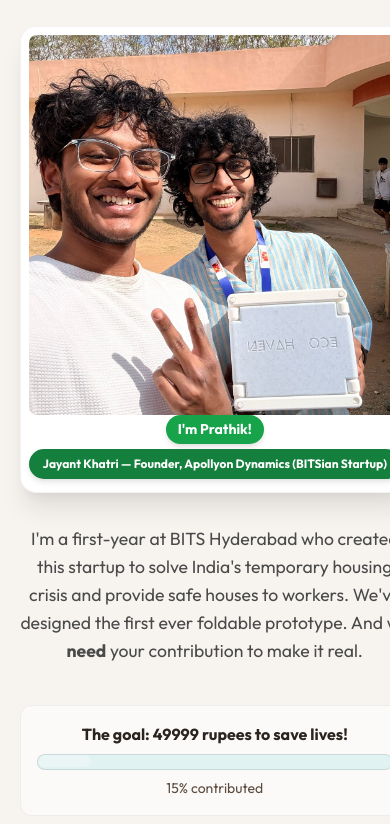
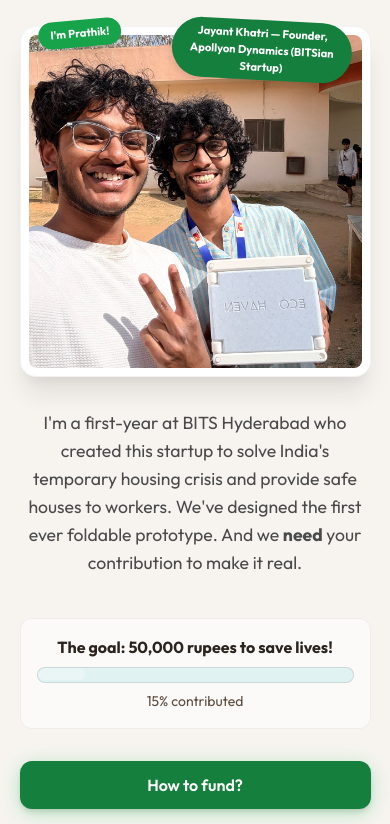
Before and after one commit to Stponnada/Ecohaven, a website built with Vite: page index.html in a window 390 px wide. Shown: the part 251-1075 px from the top of the page. Built offline with nearby package versions, Linux system fonts and the light colour scheme.

Commit message:
mobile fix

```diff
--- a/index.html
+++ b/index.html
@@ -97,7 +97,7 @@
                 </p>
 
                 <div class="progress-section">
-                    <p class="progress-goal">The goal: 49999 rupees to save lives!</p>
+                    <p class="progress-goal">The goal: 50,000 rupees to save lives!</p>
                     <div class="progress-container">
                         <div class="progress-bar" style="width: 15%;"></div>
                     </div>
@@ -137,7 +137,7 @@
                         <img src="assets/Photo2.jpeg" alt="Journey Image 2">
                     </div>
                     <div class="gallery-item">
-                        <img src="assets/Photo3.jpeg" alt="Journey Image 3">
+                        <img src="assets/Photo3.jpeg" alt="Journey Image 3" style="object-position: center top;">
                     </div>
                     <div class="gallery-item">
                         <img src="assets/Photoadd3.jpeg" alt="Journey Image 4">
--- a/script.js
+++ b/script.js
@@ -88,7 +88,10 @@ function initSmoothScroll() {
 
                 // Close mobile menu if open
                 const navLinks = document.getElementById('navLinks');
+                const mobileMenuBtn = document.getElementById('mobileMenuBtn');
                 navLinks.classList.remove('active');
+                if (mobileMenuBtn) mobileMenuBtn.classList.remove('active');
+                document.body.style.overflow = '';
             }
         });
     });
--- a/styles.css
+++ b/styles.css
@@ -696,19 +696,54 @@ h6 {
 }
 
 @media (max-width: 768px) {
-
-    .author-arrow,
+    .author-arrow {
+        position: absolute;
+        top: -2%;
+        left: 5%;
+        transform: rotate(-5deg);
+        z-index: 11;
+    }
+
     .jayant-arrow {
-        position: static;
-        margin-bottom: 10px;
-        transform: none !important;
+        position: absolute;
+        top: -2%;
+        right: 5%;
+        left: auto;
+        bottom: auto;
+        transform: rotate(3deg);
+        z-index: 10;
+        width: auto;
+        display: flex;
+        justify-content: flex-end;
+    }
+
+    .author-arrow span,
+    .jayant-arrow span {
+        font-size: 0.7rem;
+        padding: 5px 12px;
+        white-space: normal;
+        text-align: center;
+        box-shadow: var(--shadow-lg);
+        display: inline-block;
+    }
+
+    .jayant-arrow span {
+        max-width: 180px;
     }
 
     .author-image-container {
-        display: flex;
-        flex-direction: column;
-        align-items: center;
+        display: block;
+        /* Change from flex to keep absolute children correctly positioned */
         transform: none;
+        width: 100%;
+        max-width: 400px;
+        margin: 0 auto;
+    }
+
+    .author-img {
+        width: 100%;
+        height: auto;
+        aspect-ratio: 1/1;
     }
 
     .author-arrow svg,
@@ -906,10 +941,6 @@ h6 {
         height: 200px;
     }
 
-    .author-arrow {
-        right: -40px;
-        top: -10px;
-    }
 }
 
 @keyframes scroll-mobile {
```
